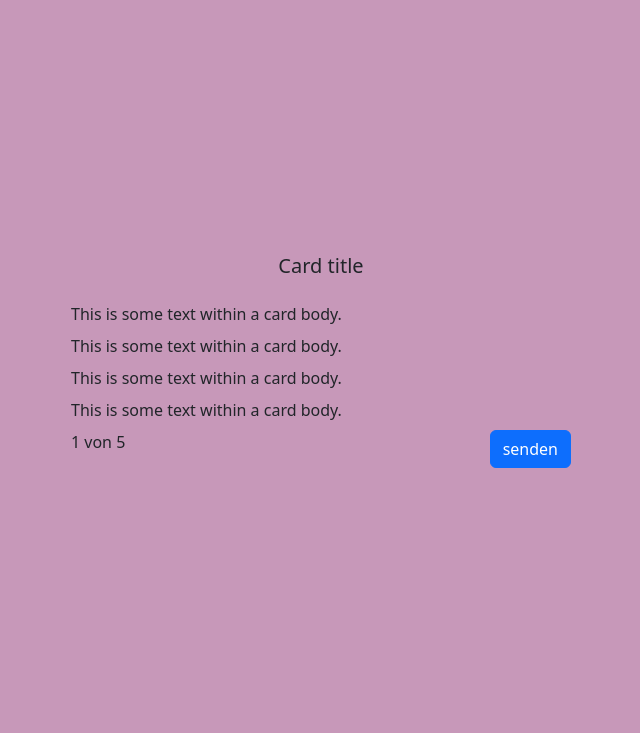
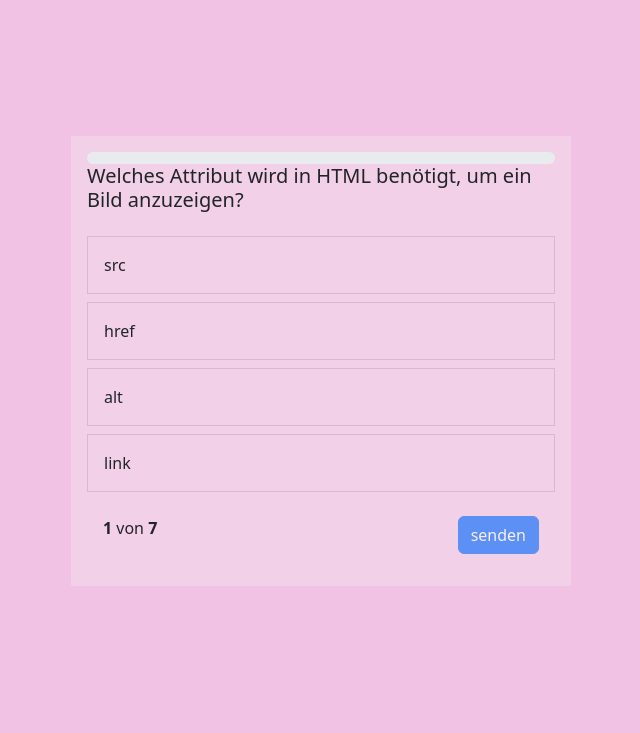
Before and after one commit to tranqn/Quiz-App, a website: page index.html in a window 1280 px wide. Shown: the part 67-800 px from the top of the page, without its empty margins (319-959 px from the left). Drawn offline with nearby package versions, Linux system fonts and the light colour scheme.

Commit message:
styled  quiz-card         answer-height         quiz-card-footer         end-screen-icon         scoreboard         progress feat added  all References to IDs             init             renderQuestions             renderFooter             answer             nextQuestion             resetQuestion             restartGame feat added  div quiz-card             h5             img             div card-body             div quiz-card-footer             b             button

```diff
--- /dev/null
+++ b/db.js
@@ -0,0 +1,74 @@
+const questions=[
+//   {
+//     "question": "Welches HTML-Tag wird verwendet, um einen Absatz zu erstellen?",
+//     "answer_1": "\<div\>",
+//     "answer_2": "\<p>",
+//     "answer_3": "\<span\>",
+//     "answer_4": "\<section\>",
+//     "right_answer": 2
+//   },
+  {
+    "question": "Welches Attribut wird in HTML benötigt, um ein Bild anzuzeigen?",
+    "answer_1": "src",
+    "answer_2": "href",
+    "answer_3": "alt",
+    "answer_4": "link",
+    "right_answer": 1
+  },
+//   {
+//     "question": "Welches Tag definiert die größte Überschrift?",
+//     "answer_1": "<h1>",
+//     "answer_2": "<h6>",
+//     "answer_3": "<header>",
+//     "answer_4": "<title>",
+//     "right_answer": 1
+//   },
+  {
+    "question": "Welche CSS-Eigenschaft ändert die Textfarbe?",
+    "answer_1": "font-style",
+    "answer_2": "color",
+    "answer_3": "background-color",
+    "answer_4": "text-align",
+    "right_answer": 2
+  },
+  {
+    "question": "Mit welcher CSS-Eigenschaft kann man den Abstand nach innen steuern?",
+    "answer_1": "margin",
+    "answer_2": "padding",
+    "answer_3": "border",
+    "answer_4": "gap",
+    "right_answer": 2
+  },
+  {
+    "question": "Welche Einheit in CSS passt sich relativ an die Schriftgröße des Elternelements an?",
+    "answer_1": "px",
+    "answer_2": "em",
+    "answer_3": "%",
+    "answer_4": "vh",
+    "right_answer": 2
+  },
+  {
+    "question": "Wie deklariert man eine Variable in modernem JavaScript?",
+    "answer_1": "var x = 5;",
+    "answer_2": "let x = 5;",
+    "answer_3": "int x = 5;",
+    "answer_4": "const x == 5;",
+    "right_answer": 2
+  },
+  {
+    "question": "Welche Methode gibt die Länge eines Arrays zurück?",
+    "answer_1": "size()",
+    "answer_2": "count()",
+    "answer_3": "length",
+    "answer_4": "index()",
+    "right_answer": 3
+  },
+  {
+    "question": "Welches Schlüsselwort stoppt eine Schleife in JavaScript?",
+    "answer_1": "stop",
+    "answer_2": "exit",
+    "answer_3": "return",
+    "answer_4": "break",
+    "right_answer": 4
+  }
+];
--- a/index.html
+++ b/index.html
@@ -9,30 +9,43 @@
       rel="stylesheet"
       href="./node_modules/bootstrap/dist/css/bootstrap.min.css"
     />
-    <script src="./script.js"></script>
   </head>
-  <body>
+  <body onload="init()">
     <h1>Quiz-App</h1>
     <section class="quiz-area">
-      <div class="quiz-card">
-        <h5 class="card-title mb-4">Card title</h5>
-        <div class="card-body mb-2 card-height">
+      <div class="quiz-card" id="end-screen" style="display: none;">
+        <h5 class="card-title mb-4">Keine weiteren Fragen!</h5>
+        <img class="end-screen-icon" src="./img/brain result.png" alt="result logo">
+        <div class="scoreboard">Du hast <b id="score"></b> von <b id="amount-questions"></b> richtig beantwortet.</div>
+        <button class="btn btn-primary" onclick="restartGame()">Erneut spielen</button>
+      </div>
+      <div class="quiz-card" id="start-screen">
+
+        <div class="progress" role="progressbar" aria-label="Example with label"               aria-valuenow="25" aria-valuemin="0" aria-valuemax="100">
+          <div class="progress-bar" id="progress-bar" style="width: 0%">25%</div>
+        </div>
+
+        <h5 class="card-title mb-4" id="question">Card title</h5>
+        <div class="card-body mb-2 answer-height" id="answer_1" onclick="answer(1)">
             This is some text within a card body.
         </div>
-        <div class="card-body mb-2 card-height">
+        <div class="card-body mb-2 answer-height" id="answer_2" onclick="answer(2)">
             This is some text within a card body.
         </div>
-        <div class="card-body mb-2 card-height">
+        <div class="card-body mb-2 answer-height" id="answer_3" onclick="answer(3)">
             This is some text within a card body.
         </div>
-        <div class="card-body mb-2 card-height">
+        <div class="card-body mb-2 answer-height" id="answer_4" onclick="answer(4)">
             This is some text within a card body.
         </div>
-        <div class="quiz-card-footer card-height">
-          <span>1 von 5</span>
-          <button class="btn btn-primary">senden</button>
+        <div class="quiz-card-footer">
+          <span><b id="start-question">1</b> von <b id="last-question">9</b></span>
+          <button class="btn btn-primary" id="next-button" onclick="nextQuestion()" disabled>senden</button>
         </div>
+
       </div>
     </section>
+    <script src="db.js"></script>
+    <script src="./script.js"></script>
   </body>
 </html>
--- a/script.js
+++ b/script.js
@@ -1,6 +1,93 @@
-const questionRef = document.getElementById('');
-
+const questionRef = document.getElementById('question');
+const answer1Ref = document.getElementById('answer_1');
+const answer2Ref = document.getElementById('answer_2');
+const answer3Ref = document.getElementById('answer_3');
+const answer4Ref = document.getElementById('answer_4');
+const questionStart = document.getElementById('start-question');
+const questionLast = document.getElementById('last-question');
+const endScreenRef = document.getElementById('end-screen');
+const startScreenRef = document.getElementById('start-screen');
+const scoreRef = document.getElementById('score');
+const amountQuestionsRef = document.getElementById('amount-questions');
+const progressBarRef = document.getElementById('progress-bar');
+let currentQuestion = 0;
+let rightAnswers = 0;
+let percent = 0;
 
 function init(){
+    // for(let index = 0; index < questions.length; index++){
+    //     renderQuestion(index);
+    // }
+    questionLast.innerHTML = questions.length;
+    renderQuestion(currentQuestion);
+}
+
+function renderQuestion(arrayIndex){
+    if(currentQuestion >= questions.length){
+        endScreenRef.style ='';
+        startScreenRef.style = 'display:none'
+        scoreRef.innerHTML = rightAnswers;
+        amountQuestionsRef.innerHTML = questions.length;
+    } else{
+        questionRef.innerHTML = questions[arrayIndex].question;
+        answer1Ref.innerHTML = questions[arrayIndex].answer_1;
+        answer2Ref.innerHTML = questions[arrayIndex].answer_2;
+        answer3Ref.innerHTML = questions[arrayIndex].answer_3;
+        answer4Ref.innerHTML = questions[arrayIndex].answer_4;
+        renderFooter(arrayIndex+1);
+        percent = currentQuestion / questions.length;
+        percent = Math.round(percent*100);
+        progressBarRef.innerHTML = `${percent}%`;
+        progressBarRef.style = `width: ${percent}%`;
+    }
 
 }
+
+function renderFooter(index){
+    questionStart.innerHTML = index;
+}
+
+function answer(answer){
+    if(answer == questions[currentQuestion].right_answer){
+        document.getElementById(`answer_${answer}`).classList.add('bg-success');
+        rightAnswers++;
+    } else{
+        // for(let i = 1; i < 5; i++){
+        //     if(i == answer){
+        //         continue;
+        //     } else{
+        //         document.getElementById(`answer_${answer}`).classList.add('bg-danger');
+        //     }
+        // }
+        document.getElementById(`answer_${answer}`).classList.add('bg-danger');
+        document.getElementById(`answer_${questions[currentQuestion].right_answer}`).classList.add('bg-success');
+    }
+    document.getElementById('next-button').disabled = false;
+
+}
+
+function nextQuestion(){
+    resetQuestion();
+    currentQuestion++;
+    renderQuestion(currentQuestion);
+}
+
+function resetQuestion(){
+    document.getElementById('next-button').disabled = true;
+    document.getElementById(`answer_1`).classList.remove('bg-danger');
+    document.getElementById(`answer_2`).classList.remove('bg-danger');
+    document.getElementById(`answer_1`).classList.remove('bg-success');
+    document.getElementById(`answer_2`).classList.remove('bg-success');
+    document.getElementById(`answer_3`).classList.remove('bg-danger');
+    document.getElementById(`answer_3`).classList.remove('bg-success');
+    document.getElementById(`answer_4`).classList.remove('bg-danger');
+    document.getElementById(`answer_4`).classList.remove('bg-success');
+}
+
+function restartGame(){
+    currentQuestion = 0;
+    rightAnswers = 0;
+    endScreenRef.style = 'display:none'
+    startScreenRef.style.display = '';
+    init();
+}
--- a/style.css
+++ b/style.css
@@ -1,5 +1,5 @@
 body{
-    background-color: rgb(199, 152, 185) !important;
+    background-color: rgb(241, 194, 227) !important;
     height: 100vh;
     width: 100%;
     display: flex;
@@ -17,20 +17,53 @@ body{
 }
 
 .quiz-card{
-    height: 500px;
+    background-color: rgba(243, 210, 233, 0.925) !important;
+    height: 450px;
     width: 500px;
     display: flex;
     justify-content:center ;
     align-items: center;
     flex-direction: column;
+    padding: 16px;
 }
 
-.card-height{
+.answer-height{
+
     flex: 0 0 0 !important;
     width: 100%;
+    height: 80px !important;
+    /* background-color: rgba(223, 190, 213, 0.925) ; */
+    border: 1px solid rgba(0, 0, 0, 0.106);
+    padding: 16px !important;
+}
+
+.answer-height:hover{
+    border: 1px solid rgba(0, 0, 0, 0.731);
+    background-color: rgba(0, 0, 0, 0.104);
+    cursor: pointer;
 }
 
 .quiz-card-footer{
     display: flex;
     justify-content: space-between;
+    flex: 0 0 0 !important;
+    width: 100%;
+    padding: 16px !important;
 }
+
+.bg-danger, .bg-success{
+    color: white;
+}
+
+.end-screen-icon{
+    width: 64px;
+    margin: 24px;
+}
+
+.scoreboard{
+    padding: 16px;
+}
+
+.progress{
+    width: 100%;
+}
```
Also changed, not shown: img/brain result.png (added), img/logo.png (added).
